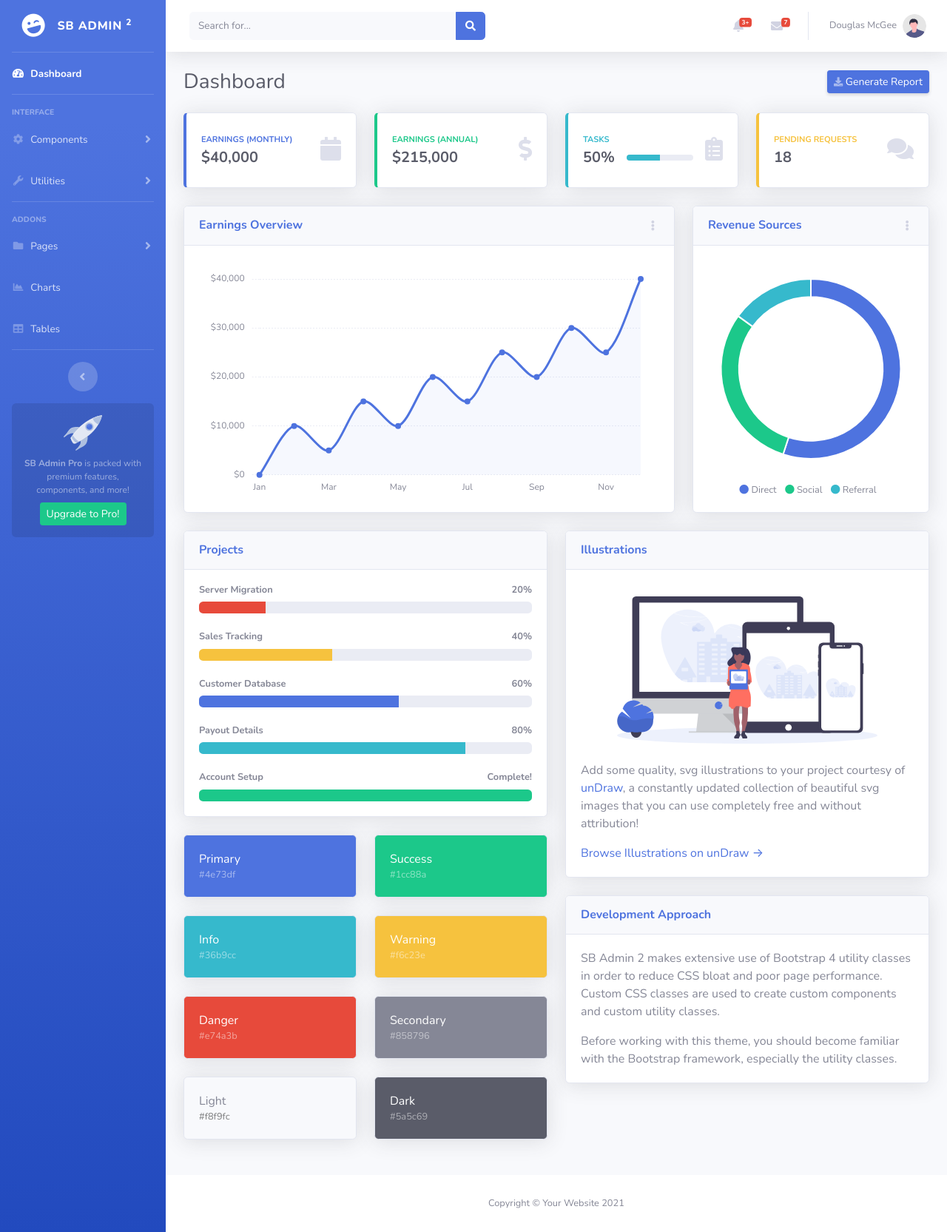
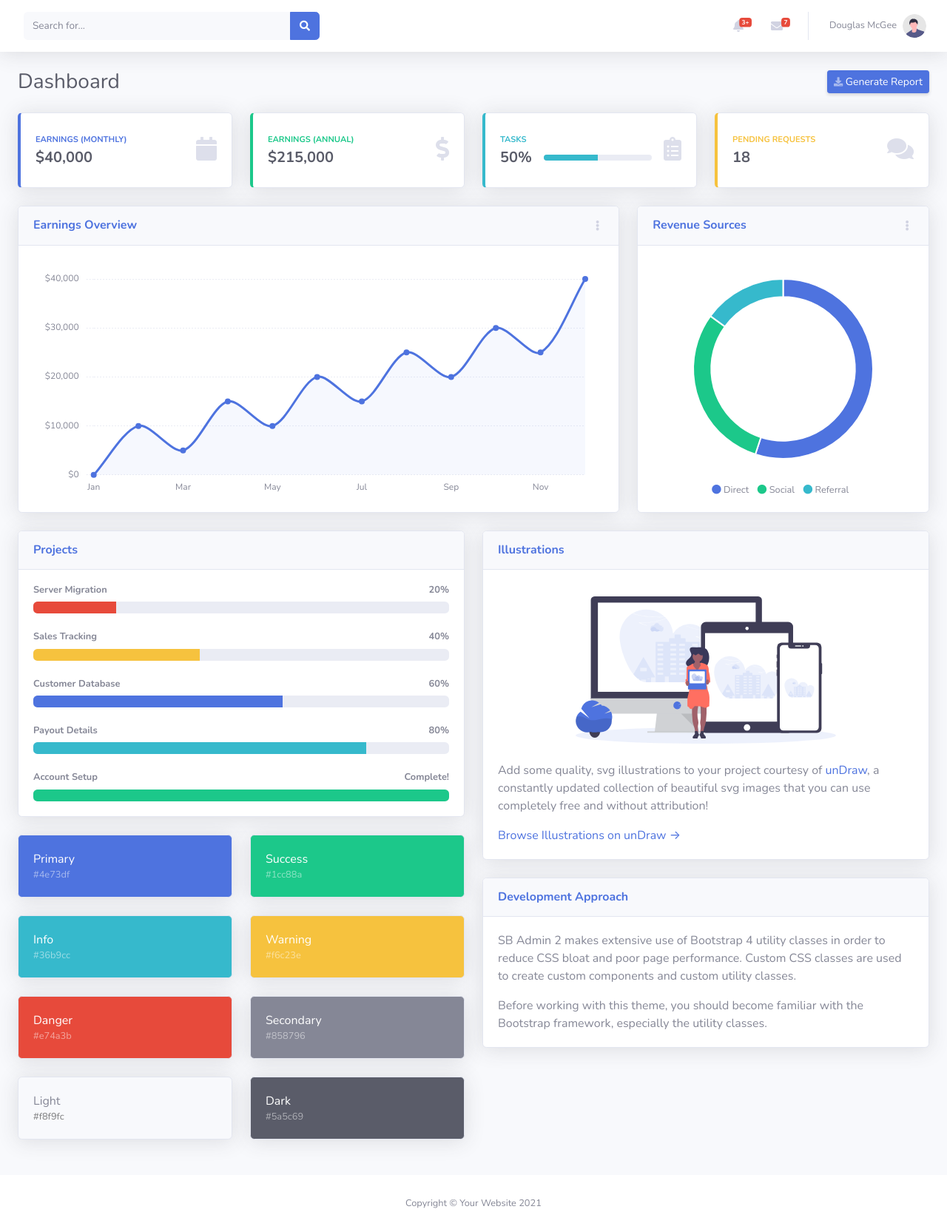
Before and after one commit to AderitoMonteiro/dashboard_RE, a Django app: page /dashboard/index in a window 1280 px wide. Shown: the whole page at 74% size. Run offline with Django 4.2, Linux system fonts and the light colour scheme; some libraries are stand-ins or nearby versions.

Commit message:
config BD ok

```diff
--- a/templates/dashboard/index.html
+++ b/templates/dashboard/index.html
@@ -9,7 +9,7 @@
     <meta name="description" content="">
     <meta name="author" content="">
 
-    <title>SB Admin 2 - Dashboard</title>
+    <title>Dashboard RE</title>
     {% load static %}
     <!-- Custom fonts for this template-->
     <link href="{% static 'vendor/fontawesome-free/css/all.min.css'  %}" rel="stylesheet" type="text/css">
@@ -28,128 +28,7 @@
     <div id="wrapper">
 
         <!-- Sidebar -->
-        <ul class="navbar-nav bg-gradient-primary sidebar sidebar-dark accordion" id="accordionSidebar">
 
-            <!-- Sidebar - Brand -->
-            <a class="sidebar-brand d-flex align-items-center justify-content-center" href="index.html">
-                <div class="sidebar-brand-icon rotate-n-15">
-                    <i class="fas fa-laugh-wink"></i>
-                </div>
-                <div class="sidebar-brand-text mx-3">SB Admin <sup>2</sup></div>
-            </a>
-
-            <!-- Divider -->
-            <hr class="sidebar-divider my-0">
-
-            <!-- Nav Item - Dashboard -->
-            <li class="nav-item active">
-                <a class="nav-link" href="index.html">
-                    <i class="fas fa-fw fa-tachometer-alt"></i>
-                    <span>Dashboard</span></a>
-            </li>
-
-            <!-- Divider -->
-            <hr class="sidebar-divider">
-
-            <!-- Heading -->
-            <div class="sidebar-heading">
-                Interface
-            </div>
-
-            <!-- Nav Item - Pages Collapse Menu -->
-            <li class="nav-item">
-                <a class="nav-link collapsed" href="#" data-toggle="collapse" data-target="#collapseTwo"
-                    aria-expanded="true" aria-controls="collapseTwo">
-                    <i class="fas fa-fw fa-cog"></i>
-                    <span>Components</span>
-                </a>
-                <div id="collapseTwo" class="collapse" aria-labelledby="headingTwo" data-parent="#accordionSidebar">
-                    <div class="bg-white py-2 collapse-inner rounded">
-                        <h6 class="collapse-header">Custom Components:</h6>
-                        <a class="collapse-item" href="buttons.html">Buttons</a>
-                        <a class="collapse-item" href="cards.html">Cards</a>
-                    </div>
-                </div>
-            </li>
-
-            <!-- Nav Item - Utilities Collapse Menu -->
-            <li class="nav-item">
-                <a class="nav-link collapsed" href="#" data-toggle="collapse" data-target="#collapseUtilities"
-                    aria-expanded="true" aria-controls="collapseUtilities">
-                    <i class="fas fa-fw fa-wrench"></i>
-                    <span>Utilities</span>
-                </a>
-                <div id="collapseUtilities" class="collapse" aria-labelledby="headingUtilities"
-                    data-parent="#accordionSidebar">
-                    <div class="bg-white py-2 collapse-inner rounded">
-                        <h6 class="collapse-header">Custom Utilities:</h6>
-                        <a class="collapse-item" href="utilities-color.html">Colors</a>
-                        <a class="collapse-item" href="utilities-border.html">Borders</a>
-                        <a class="collapse-item" href="utilities-animation.html">Animations</a>
-                        <a class="collapse-item" href="utilities-other.html">Other</a>
-                    </div>
-                </div>
-            </li>
-
-            <!-- Divider -->
-            <hr class="sidebar-divider">
-
-            <!-- Heading -->
-            <div class="sidebar-heading">
-                Addons
-            </div>
-
-            <!-- Nav Item - Pages Collapse Menu -->
-            <li class="nav-item">
-                <a class="nav-link collapsed" href="#" data-toggle="collapse" data-target="#collapsePages"
-                    aria-expanded="true" aria-controls="collapsePages">
-                    <i class="fas fa-fw fa-folder"></i>
-                    <span>Pages</span>
-                </a>
-                <div id="collapsePages" class="collapse" aria-labelledby="headingPages" data-parent="#accordionSidebar">
-                    <div class="bg-white py-2 collapse-inner rounded">
-                        <h6 class="collapse-header">Login Screens:</h6>
-                        <a class="collapse-item" href="login.html">Login</a>
-                        <a class="collapse-item" href="register.html">Register</a>
-                        <a class="collapse-item" href="forgot-password.html">Forgot Password</a>
-                        <div class="collapse-divider"></div>
-                        <h6 class="collapse-header">Other Pages:</h6>
-                        <a class="collapse-item" href="404.html">404 Page</a>
-                        <a class="collapse-item" href="blank.html">Blank Page</a>
-                    </div>
-                </div>
-            </li>
-
-            <!-- Nav Item - Charts -->
-            <li class="nav-item">
-                <a class="nav-link" href="charts.html">
-                    <i class="fas fa-fw fa-chart-area"></i>
-                    <span>Charts</span></a>
-            </li>
-
-            <!-- Nav Item - Tables -->
-            <li class="nav-item">
-                <a class="nav-link" href="tables.html">
-                    <i class="fas fa-fw fa-table"></i>
-                    <span>Tables</span></a>
-            </li>
-
-            <!-- Divider -->
-            <hr class="sidebar-divider d-none d-md-block">
-
-            <!-- Sidebar Toggler (Sidebar) -->
-            <div class="text-center d-none d-md-inline">
-                <button class="rounded-circle border-0" id="sidebarToggle"></button>
-            </div>
-
-            <!-- Sidebar Message -->
-            <div class="sidebar-card d-none d-lg-flex">
-                <img class="sidebar-card-illustration mb-2" src="{% static 'img/undraw_rocket.svg'  %}" alt="...">
-                <p class="text-center mb-2"><strong>SB Admin Pro</strong> is packed with premium features, components, and more!</p>
-                <a class="btn btn-success btn-sm" href="https://startbootstrap.com/theme/sb-admin-pro">Upgrade to Pro!</a>
-            </div>
-
-        </ul>
         <!-- End of Sidebar -->
 
         <!-- Content Wrapper -->
```
Also changed, not shown: mysite/settings.py (+9 -2 lines).
